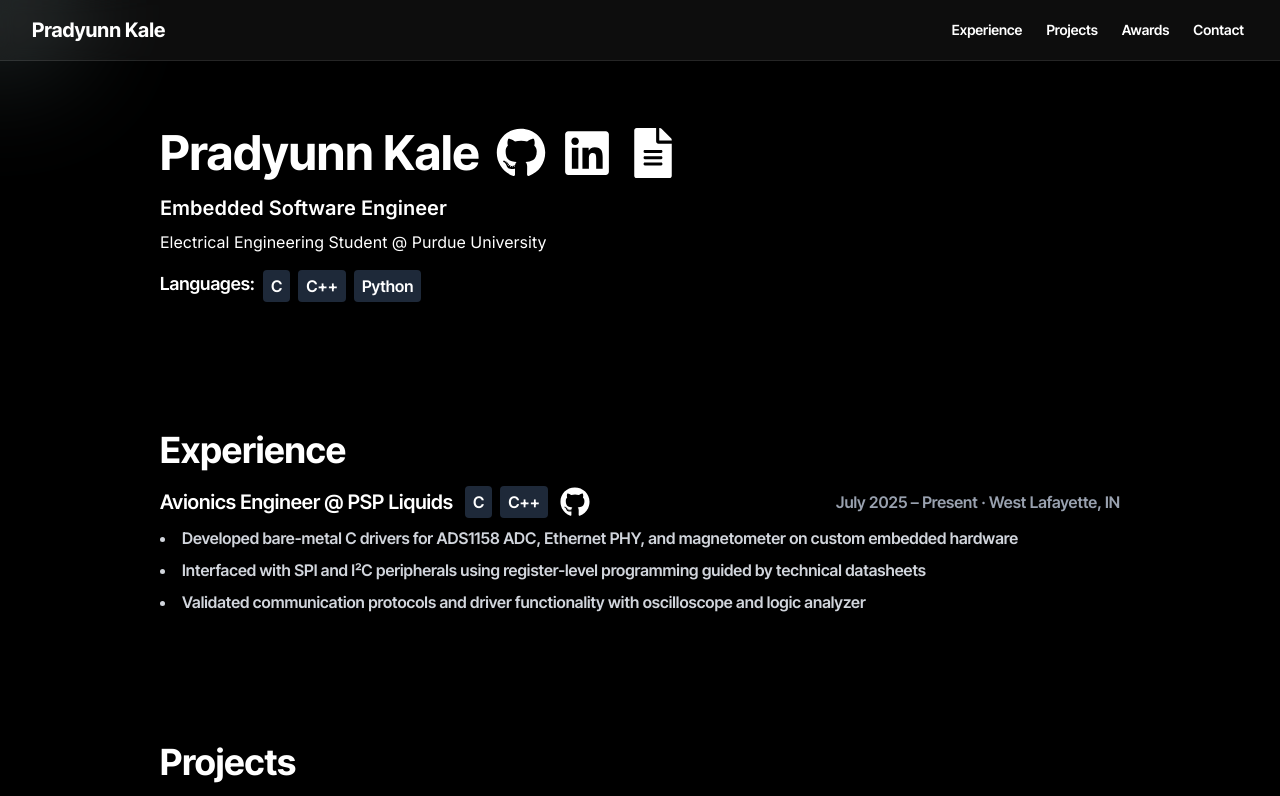
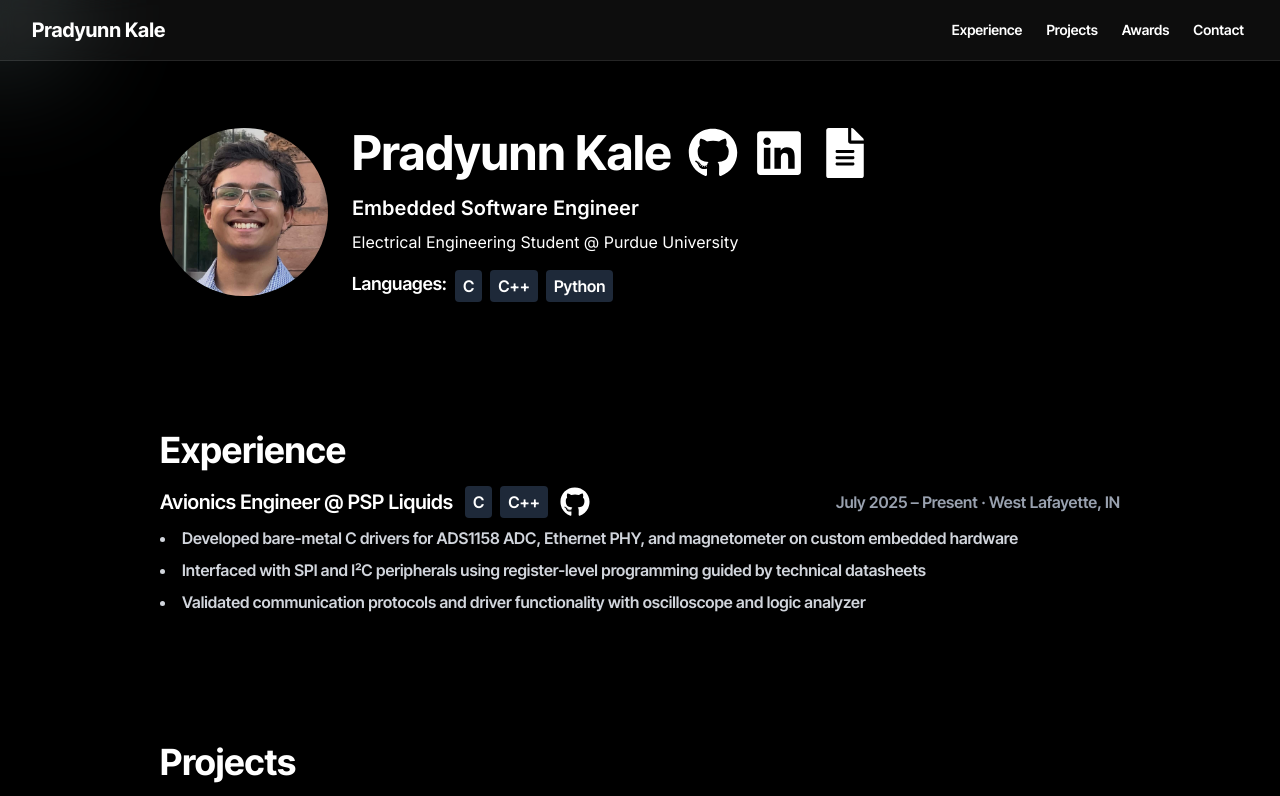
Before and after one commit to pradyunnkale/Portfolio, a Next.js app: page / in a window 1280 px wide. Shown: the top 796 px of the page. Built offline with nearby package versions, Linux system fonts and the light colour scheme.

Commit message:
Added pfp

```diff
--- a/app/layout.js
+++ b/app/layout.js
@@ -1,7 +1,8 @@
 'use client';
+import Image from 'next/image'
 import { Inter_Tight, Inter } from 'next/font/google';
 import { useEffect, useRef } from 'react';
-import { FaLinkedin, FaGithub, FaFileAlt, FaYoutube } from 'react-icons/fa';
+import { FaLinkedin, FaGithub, FaFileAlt} from 'react-icons/fa';
 import './globals.css';
 
 const interTight = Inter_Tight({ variable: '--font-inter-tight', subsets: ['latin'] });
@@ -67,6 +68,17 @@ export default function RootLayout({ children }) {
         {/* Main content */}
         <main className="pt-32 space-y-32">
           <section id="hero" className="px-8 max-w-5xl mx-auto scroll-mt-32" role="banner">
+            <div className="flex flex-wrap gap-6">
+              <div className="w-42 h-42 rounded-full overflow-hidden">
+                <Image
+                  src="/assets/profile.jpeg"
+                  alt="Pradyunn Kale"
+                  width={256}
+                  height={256}
+                  className="object-cover w-full h-full"
+                />
+              </div>
+              <div className="flex flex-col">
                 <div className="flex flex-wrap items-center gap-4">
                   <h1 className="text-5xl font-bold mb-4 gap-4">Pradyunn Kale</h1>
                   <div className="flex gap-4 mb-4">
@@ -84,11 +96,13 @@ export default function RootLayout({ children }) {
 
                 <p className="text-xl font-semibold mb-2">Embedded Software Engineer</p>
                 <p className="text-base mb-4">Electrical Engineering Student @ Purdue University</p>
-            <div className="flex flex-wrap gap-2 mt-4">
+                <div className="flex flex-wrap gap-2">
                   <span className="font-semibold text-lg w-full sm:w-auto">Languages:</span>
                   <span className="px-2 py-1 bg-gray-800 rounded font-semibold">C</span>
                   <span className="px-2 py-1 bg-gray-800 rounded font-semibold">C++</span>
                   <span className="px-2 py-1 bg-gray-800 rounded font-semibold">Python</span>
+                </div>
+              </div>
             </div>
           </section>
 
```
Lines whose indentation alone changed are shown as unchanged.
